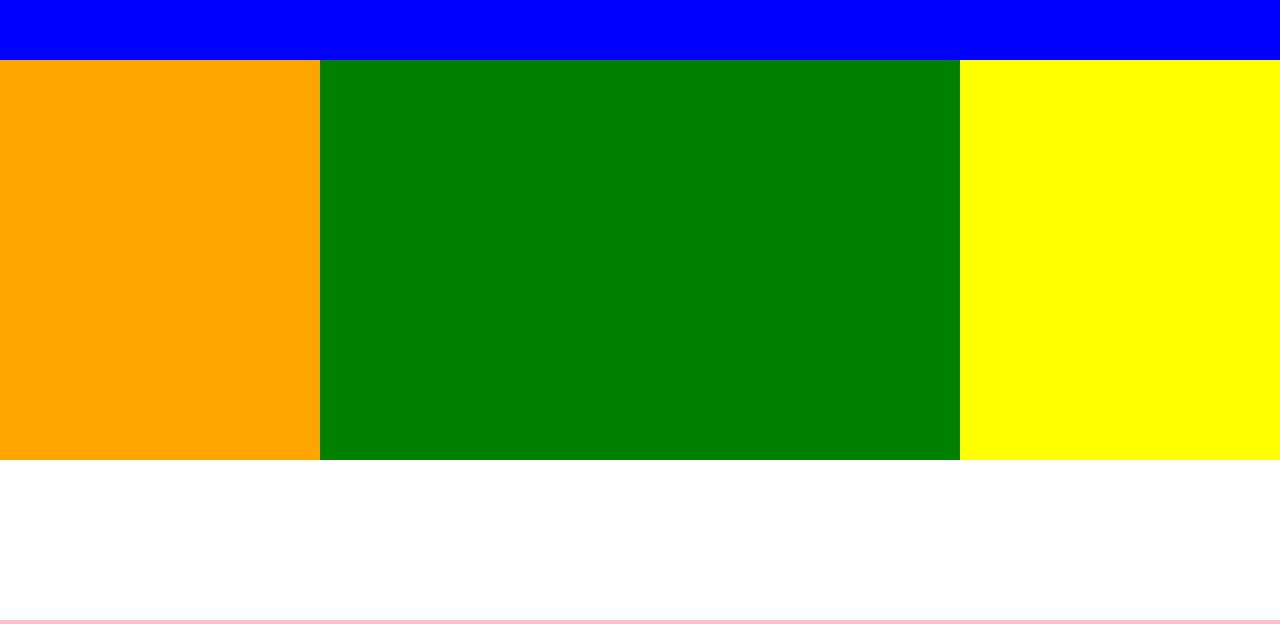
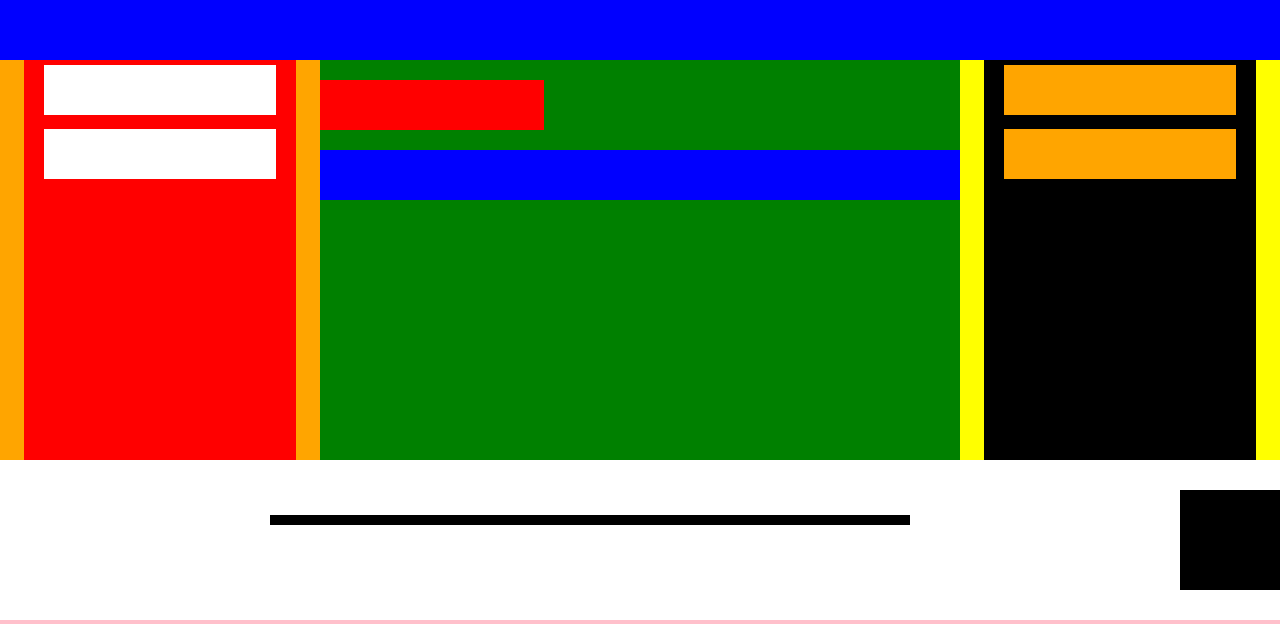
Before and after one commit to VicVenn/Arktis-V2, a plain HTML site: page Source/index.html in a window 1280 px wide. Shown: the part 740-1364 px from the top of the page. Drawn offline with Linux system fonts and the light colour scheme; a web font is replaced by a local one.

Commit message:
Layout development

```diff
--- a/Source/index.html
+++ b/Source/index.html
@@ -9,17 +9,27 @@
   <div id="a">Parallax</div>
 
   <aside id="left">
-
+    <section class="example">
+      <article class="title"></article>
+      <article class="title"></article>
+    </section>
   </aside>
 
-  <section id="center">
-  </section>
+  <main id="center">
+    <section class="title"></section>
+    <section class="content"></section>
+  </main>
 
   <aside id="right">
-
+    <section class="example">
+      <article class="title"></article>
+      <article class="title"></article>
+    </section>
   </aside>
 
 <footer>
+  <section id="content"></section>
+  <section id="logo"></section>
 </footer>
 
 </body>
--- a/Source/style.css
+++ b/Source/style.css
@@ -9,11 +9,12 @@
   src:
   url('fonts/FuturaLT-Heavy.ttf') format('truetype');
 }
-/*Start*/
 /*Removes scrollbar*/
 ::-webkit-scrollbar {
   display: none;
 }
+
+/*Start*/
 body {
   background-color: pink;
   padding: 0;
@@ -21,12 +22,14 @@ body {
   font-family: 'custom_normal', Arial, sans-serif;
   text-align: center;
 }
-#a{
+#a {
   width:100%;
   background-color: blue;
   height:100vh;
 }
-#left{
+
+/*Aside leftside*/
+aside#left {
   width:25%;
   background-color: orange;
   height:50vh;
@@ -34,8 +37,26 @@ body {
   padding: 0;
   margin: 0;
   float:left;
+  align-content: center;
 }
-#center{
+aside#left section.example {
+  background-color: red;
+  width:85%;
+  height:100%;
+  margin: 0;
+  display: inline-block;
+}
+aside#left section.example article.title {
+  background-color: white;
+  width:85%;
+  margin:5px;
+  height:50px;
+  margin: 5px;
+  display: inline-block;
+}
+
+/*Main center*/
+main#center {
   width:50%;
   background-color: green;
   height:50vh;
@@ -44,7 +65,27 @@ body {
   margin: 0;
   float:left;
 }
-#right{
+main#center section.title {
+  margin: 5px;
+  background-color: red;
+  height:50px;
+  width:35%;
+  display: block;
+  margin-top: 20px;
+  margin-left: 0px;
+}
+main#center section.content {
+  margin: 5px;
+  background-color: blue;
+  height:50px;
+  width:100%;
+  display: block;
+  margin-top: 20px;
+  margin-left: 0px;
+}
+
+/*Aside rightside*/
+aside#right {
   width:25%;
   background-color: yellow;
   height:50vh;
@@ -53,9 +94,42 @@ body {
   margin: 0;
   float:left;
 }
+aside#right section.example {
+  background-color: black;
+  width:85%;
+  height:100%;
+  margin: 0;
+  display: inline-block;
+}
+aside#right section.example article.title {
+  background-color: orange;
+  width:85%;
+  margin:5px;
+  height:50px;
+  margin: 5px;
+  display: inline-block;
+}
+
+/*Footer*/
 footer {
   width:100%;
   background-color: white;
   height:20vh;
   display: inline-block;
+  align-content:center;
 }
+section#logo{
+  height:100px;
+  width:100px;
+  background-color: black;
+  float:right;
+  right: 10px;
+  bottom: 10px;
+}
+footer section#content{
+  width:50%;
+  height:10px;
+  background-color: black;
+  margin:25px;
+  display: inline-block;
+}
```
